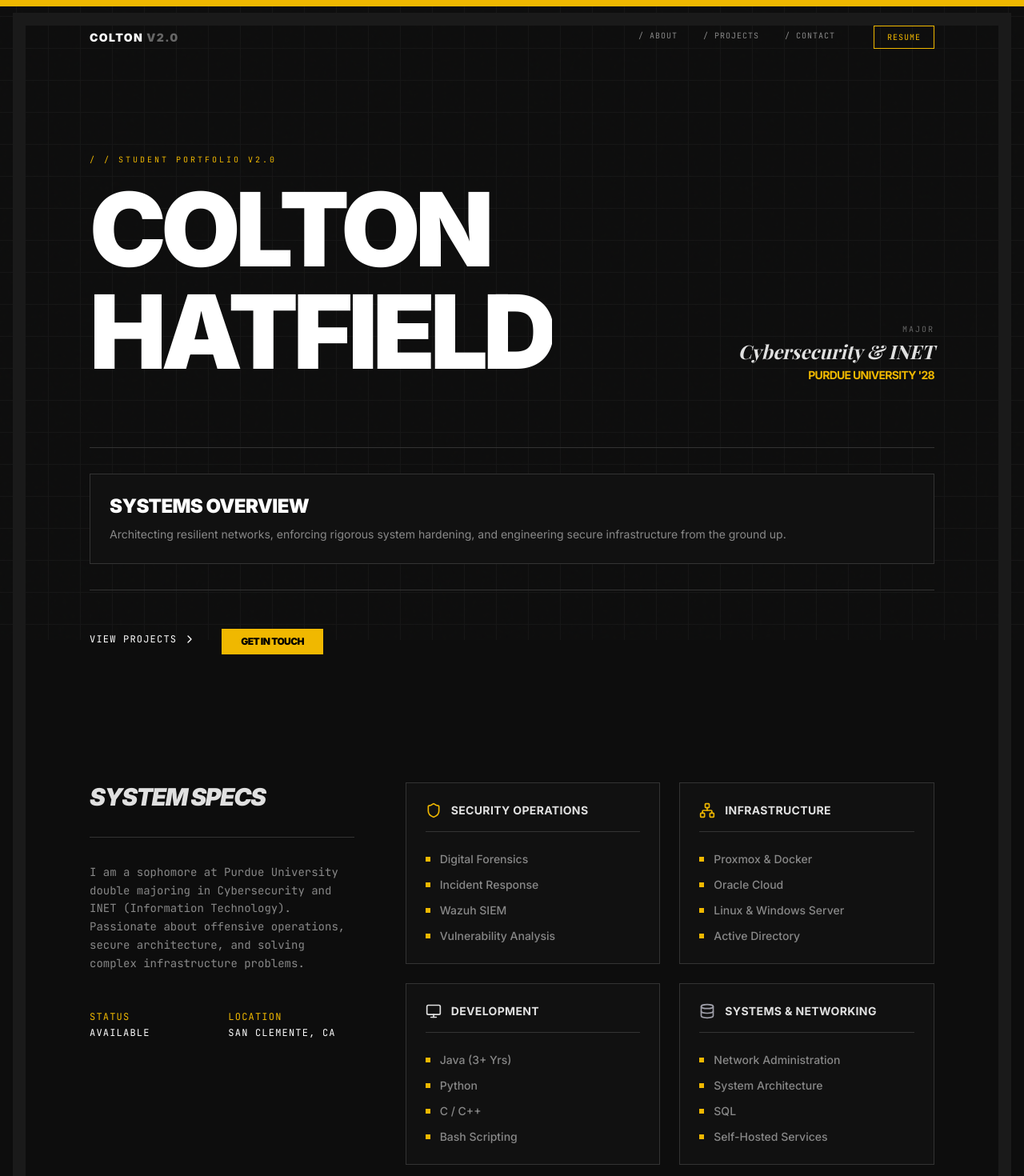
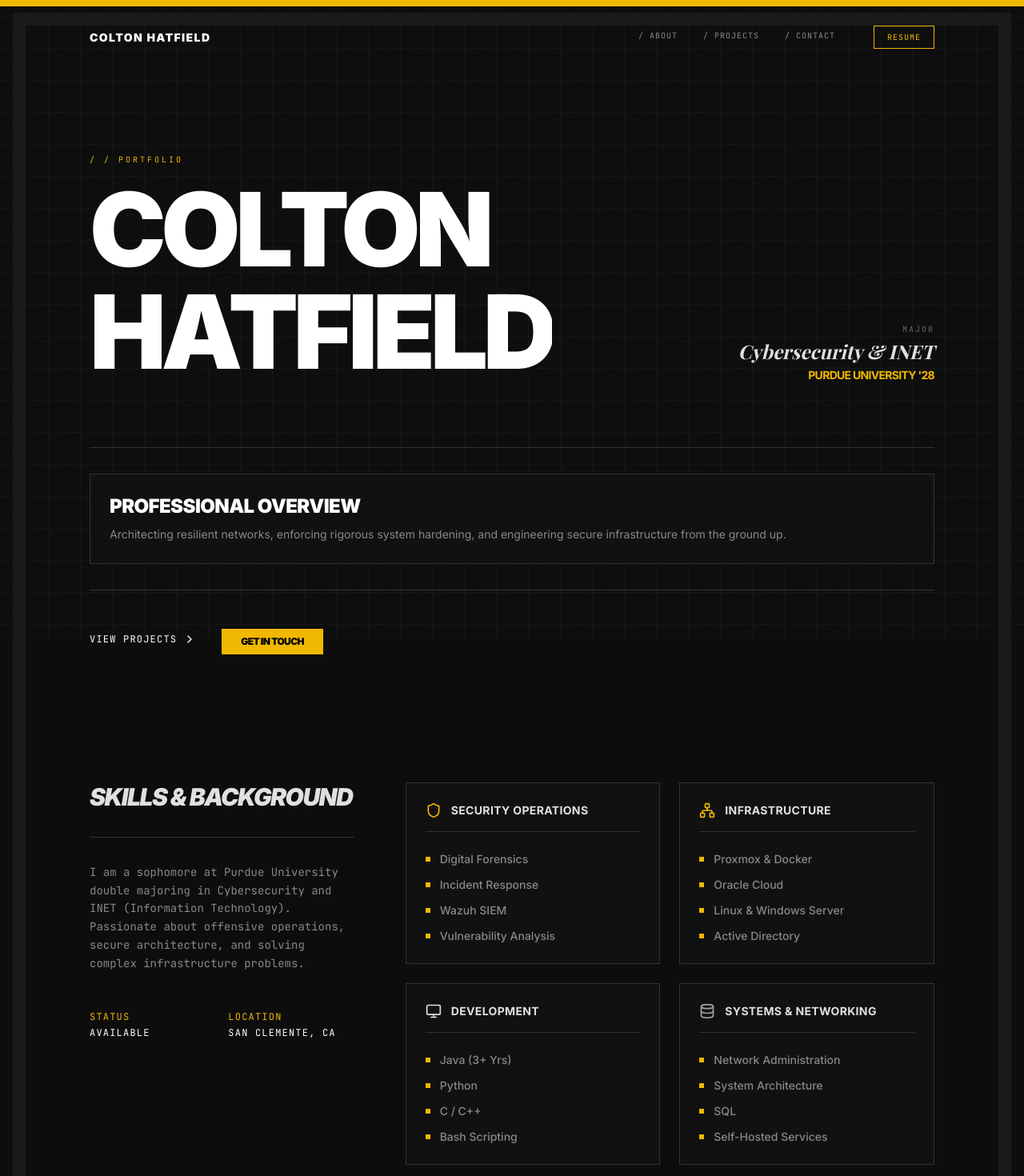
Before and after one commit to coltonhatfield/Colton-Hatfield-Personal-Website, a React (Vite) app: page / in a window 1280 px wide. Shown: the top 1470 px of the page at 80% size. Built offline with nearby package versions, Linux system fonts and the light colour scheme; a web font is replaced by a local one.

Commit message:
refactor: Update resume and text content
Revises text content for clarity and conciseness across various components, and updates the resume PDF to reflect these changes.

```diff
--- a/src/components/About.tsx
+++ b/src/components/About.tsx
@@ -37,7 +37,7 @@ export default function About() {
             transition={{ duration: 0.6 }}
             className="sticky top-32"
           >
-            <h2 className="text-3xl font-black uppercase italic mb-8 tracking-tighter">System Specs</h2>
+            <h2 className="text-3xl font-black uppercase italic mb-8 tracking-tighter">Skills & Background</h2>
             <div className="h-px w-full bg-[#333] mb-8"></div>
             <p className="font-mono text-sm text-[#888] leading-relaxed mb-6">
               I am a sophomore at Purdue University double majoring in Cybersecurity and INET (Information Technology).
--- a/src/components/Contact.tsx
+++ b/src/components/Contact.tsx
@@ -23,10 +23,10 @@ export default function Contact() {
 
           <div className="max-w-lg">
             <h2 className="text-3xl md:text-5xl font-black uppercase italic text-white mb-6 tracking-tighter">
-              Establish Connection
+              Get in Touch
             </h2>
             <p className="font-sans text-sm text-[#888] leading-relaxed">
-              Currently seeking internship opportunities for Summer 2026. Whether it's a full-time role, freelance project, or just establishing communication protocols, my inbox is open.
+              Currently seeking internship opportunities for Summer 2026. Whether it's a full-time role, freelance project, or just looking to connect, my inbox is open.
             </p>
           </div>
 
--- a/src/components/Hero.tsx
+++ b/src/components/Hero.tsx
@@ -12,7 +12,7 @@ export default function Hero() {
             transition={{ duration: 0.8, delay: 0.2 }}
             className="font-mono text-[10px] uppercase tracking-[0.3em] text-purdue-gold mb-4"
           >
-            / / STUDENT PORTFOLIO V2.0
+            / / PORTFOLIO
           </motion.div>
 
           <motion.h1
@@ -49,7 +49,7 @@ export default function Hero() {
         className="mt-8 border-t border-b border-cyber-line py-8"
       >
         <div className="border border-[#333] p-6 bg-[#111] relative group hover:border-[#F0B800] transition-colors">
-          <h3 className="text-2xl font-black uppercase tracking-tight text-white mb-2">Systems Overview</h3>
+          <h3 className="text-2xl font-black uppercase tracking-tight text-white mb-2">Professional Overview</h3>
           <p className="text-sm text-[#888] leading-relaxed">Architecting resilient networks, enforcing rigorous system hardening, and engineering secure infrastructure from the ground up.</p>
         </div>
       </motion.div>
--- a/src/components/Navigation.tsx
+++ b/src/components/Navigation.tsx
@@ -24,7 +24,7 @@ export default function Navigation() {
       <div className="max-w-6xl mx-auto px-6 sm:px-12 flex flex-col justify-center relative">
         <div className="flex justify-between items-center w-full">
           <div className="flex items-center gap-2 text-white font-sans font-black text-xs md:text-sm tracking-widest uppercase">
-            <span>COLTON<span className="text-[#666] ml-1">v2.0</span></span>
+            <span>COLTON HATFIELD</span>
           </div>
 
           <div className="hidden md:flex items-center gap-8 font-mono text-[10px] tracking-widest uppercase">
```
Also changed, not shown: 1 other file (tests, documents, lock files or other folders).
